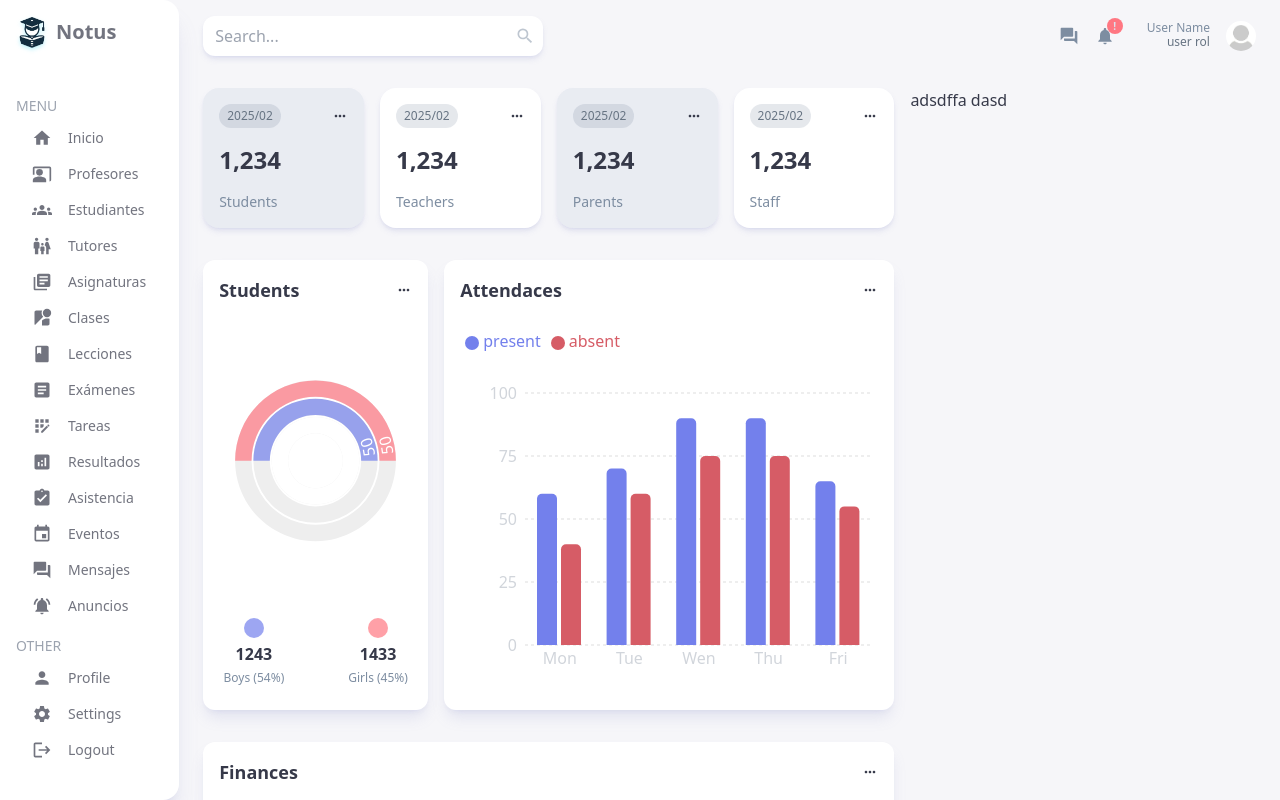
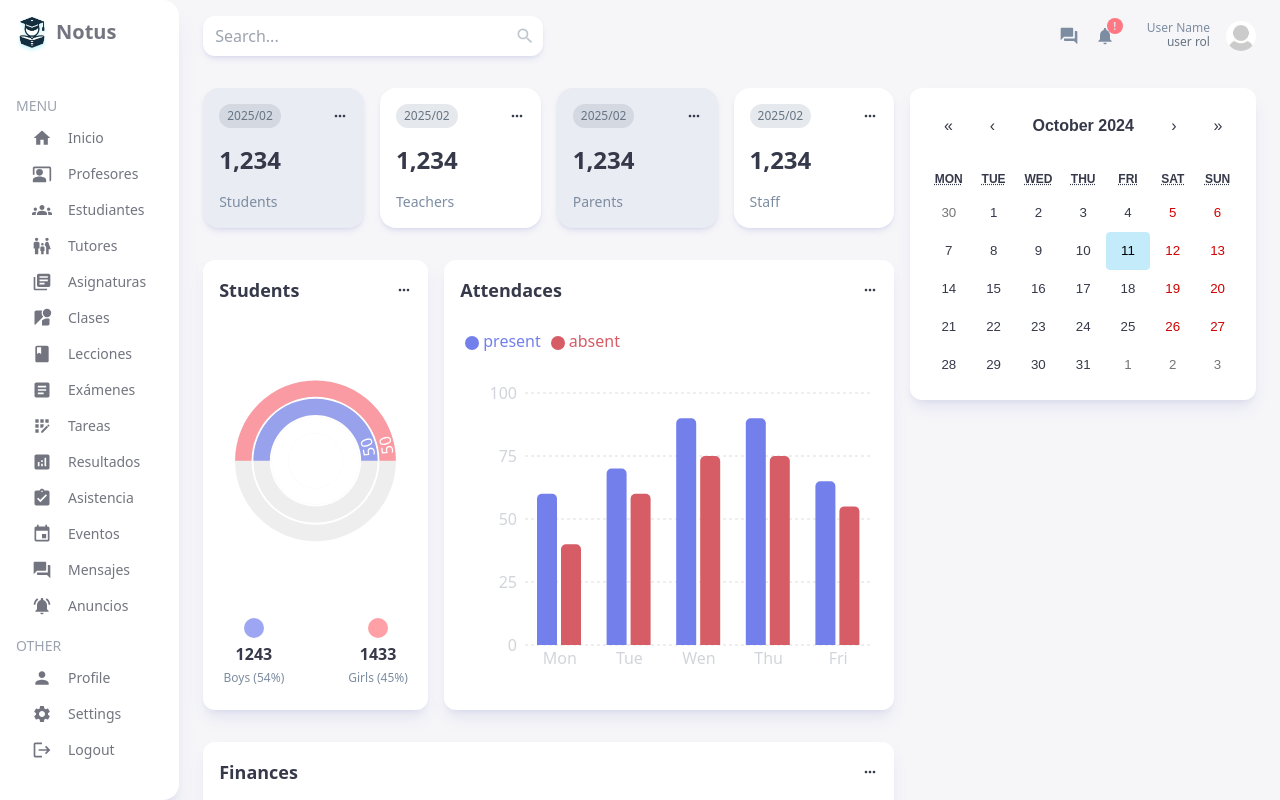
Before and after one commit to thecoderbutcher/notus, a Next.js app: page /dashboard/admin in a window 1280 px wide. Built offline with nearby package versions, Linux system fonts and the light colour scheme.

Commit message:
add calendar events

```diff
--- /dev/null
+++ b/app/dashboard/admin/(components)/EventCalendar.tsx
@@ -0,0 +1,19 @@
+'use client'
+
+import { useState } from "react";
+import Calendar from 'react-calendar';
+import 'react-calendar/dist/Calendar.css'
+
+type ValuePiece = Date | null;
+type Value = ValuePiece | [ValuePiece, ValuePiece]
+const EventCalendar = () => {
+    const [value, onChange] = useState<Value>(new Date());
+
+    return (
+        <div className='bg-white shadow-lg shadow-shadow rounded-xl w-full p-4'>
+            <Calendar onChange={onChange} value={value} />
+        </div>
+    )
+}
+
+export default EventCalendar
--- a/app/dashboard/admin/page.tsx
+++ b/app/dashboard/admin/page.tsx
@@ -1,5 +1,6 @@
 import AttendaceChart from "./(components)/AttendaceChart"
 import CountChart from "./(components)/CountChart"
+import EventCalendar from "./(components)/EventCalendar"
 import FinanceChart from "./(components)/FinanceChart"
 import UserCard from "./(components)/UserCard"
 
@@ -33,8 +34,8 @@
       </div>
 
       {/* Right content*/}
-      <div className="w-full lg:w-1/3">
-      adsdffa dasd
+      <div className="w-full h-full lg:w-1/3 flex flex-col gap-8">
+        <EventCalendar />
       </div>
     </div>
   )
--- a/app/globals.css
+++ b/app/globals.css
@@ -1,10 +1,24 @@
 @tailwind base;
 @tailwind components;
 @tailwind utilities;
-
-
 
 body {
   @apply bg-background text-content;
 
 }
+
+ .react-calendar{
+  width: 100% !important;
+  border: none !important;
+  font-family: "Inter", sans-serif, !important;
+ }
+
+ .react-calendar__navigation__label__labelText{
+  font-weight: 600;
+ }
+
+ .react-calendar__tile--active{
+  background-color: #c3ebfa !important;
+  border-radius: 10%;
+  color:black !important
+ }
--- a/package.json
+++ b/package.json
@@ -11,6 +11,7 @@
   "dependencies": {
     "next": "15.1.6",
     "react": "^19.0.0",
+    "react-calendar": "^5.1.0",
     "react-dom": "^19.0.0",
     "react-icons": "^5.4.0",
     "recharts": "^2.15.1"
```
Also changed, not shown: 1 other file (tests, documents, lock files or other folders).
